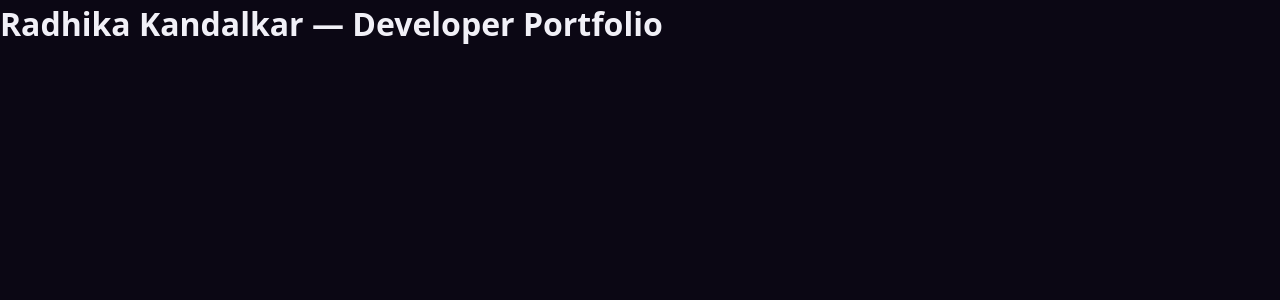
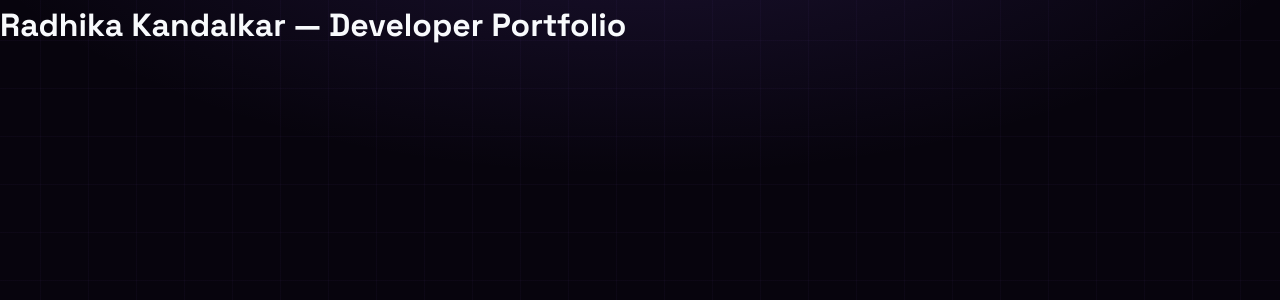
Before and after one commit to radhika817/radhika-portfolio, a React (Vite) app: page / in a window 1280 px wide. Shown: the top 300 px of the page. Built offline with nearby package versions, Linux system fonts and the light colour scheme.

Commit message:
style: add violet after dark design tokens and base styles

```diff
--- a/index.html
+++ b/index.html
@@ -5,6 +5,14 @@
     <link rel="icon" type="image/svg+xml" href="/vite.svg" />
     <meta name="viewport" content="width=device-width, initial-scale=1.0" />
     <title>Radhika Kandalkar — Developer Portfolio</title>
+
+    <!-- Google Fonts: Space Grotesk & JetBrains Mono -->
+    <link rel="preconnect" href="https://fonts.googleapis.com" />
+    <link rel="preconnect" href="https://fonts.gstatic.com" crossorigin />
+    <link
+      href="https://fonts.googleapis.com/css2?family=JetBrains+Mono:wght@300;400;500;600;700&family=Space+Grotesk:wght@300;400;500;600;700&display=swap"
+      rel="stylesheet"
+    />
   </head>
   <body>
     <div id="root"></div>
--- a/src/index.css
+++ b/src/index.css
@@ -1,19 +1,168 @@
 :root {
-  font-family: system-ui, -apple-system, BlinkMacSystemFont, 'Segoe UI', Roboto, Oxygen, Ubuntu, Cantarell, sans-serif;
-  line-height: 1.5;
-  font-weight: 400;
-  color-scheme: dark;
+  /* Color Palette — Violet After Dark */
+  --bg-primary: #07040d;
+  --bg-secondary: #0d0718;
+  --bg-tertiary: #130b24;
+  --bg-surface: #180d2f;
+  --bg-card: rgba(19, 11, 36, 0.7);
+  --bg-card-hover: rgba(29, 17, 54, 0.85);
+  --bg-glass: rgba(14, 8, 26, 0.7);
+  --bg-elevated: rgba(26, 16, 49, 0.95);
+
+  /* Accents */
+  --color-violet: #8b5cf6;
+  --color-violet-light: #a78bfa;
+  --color-violet-dark: #6d28d9;
+  --color-lavender: #c4b5fd;
+  --color-lavender-light: #ddd6fe;
+  --color-lavender-soft: #ede9fe;
+  --color-accent-purple: #7c3aed;
+  --color-accent-pink: #d946ef;
+  --color-accent-cyan: #38bdf8;
+  --color-emerald: #10b981;
+
+  /* Typography Colors */
+  --text-primary: #f8fafc;
+  --text-secondary: #cbd5e1;
+  --text-muted: #8b85a3;
+  --text-faint: #575170;
+  --text-violet: #c4b5fd;
+  --text-gradient: linear-gradient(135deg, #ffffff 0%, #c4b5fd 50%, #8b5cf6 100%);
+
+  /* Border Tokens */
+  --border-subtle: rgba(139, 92, 246, 0.16);
+  --border-medium: rgba(139, 92, 246, 0.32);
+  --border-glow: rgba(167, 139, 250, 0.55);
+  --border-glass: rgba(255, 255, 255, 0.08);
+
+  /* Glows & Shadows */
+  --glow-sm: 0 0 16px rgba(139, 92, 246, 0.25);
+  --glow-md: 0 0 32px rgba(139, 92, 246, 0.38);
+  --glow-lg: 0 0 64px rgba(139, 92, 246, 0.48);
+  --glow-card: 0 8px 32px rgba(0, 0, 0, 0.4), 0 0 0 1px rgba(139, 92, 246, 0.15);
+  --glow-card-hover: 0 16px 48px rgba(139, 92, 246, 0.25), 0 0 0 1px rgba(167, 139, 250, 0.45);
+
+  /* Radii */
+  --radius-xs: 4px;
+  --radius-sm: 8px;
+  --radius-md: 14px;
+  --radius-lg: 20px;
+  --radius-xl: 28px;
+  --radius-full: 9999px;
+
+  /* Spacing */
+  --space-2xs: 0.25rem;
+  --space-xs: 0.5rem;
+  --space-sm: 0.75rem;
+  --space-md: 1rem;
+  --space-lg: 1.5rem;
+  --space-xl: 2rem;
+  --space-2xl: 3.5rem;
+  --space-3xl: 5rem;
+
+  /* Fonts */
+  --font-display: 'Space Grotesk', -apple-system, BlinkMacSystemFont, 'Segoe UI', sans-serif;
+  --font-sans: 'Space Grotesk', -apple-system, BlinkMacSystemFont, 'Segoe UI', sans-serif;
+  --font-mono: 'JetBrains Mono', ui-monospace, SFMono-Regular, Menlo, Monaco, Consolas, monospace;
+
+  /* Transitions */
+  --ease-spring: cubic-bezier(0.16, 1, 0.3, 1);
+  --transition-fast: 150ms var(--ease-spring);
+  --transition-normal: 250ms var(--ease-spring);
+  --transition-slow: 400ms var(--ease-spring);
 }
 
-* {
+/* Base Reset */
+*,
+*::before,
+*::after {
   box-sizing: border-box;
   margin: 0;
   padding: 0;
 }
 
+html {
+  font-size: 16px;
+  line-height: 1.6;
+  scroll-behavior: smooth;
+  -webkit-font-smoothing: antialiased;
+  -moz-osx-font-smoothing: grayscale;
+  background-color: var(--bg-primary);
+  color: var(--text-primary);
+}
+
 body {
-  margin: 0;
   min-height: 100vh;
-  background-color: #0b0714;
-  color: #f1f0f7;
+  font-family: var(--font-sans);
+  background-color: var(--bg-primary);
+  color: var(--text-primary);
+  overflow-x: hidden;
+  position: relative;
+
+  /* Subtle futuristic grid overlay */
+  background-image:
+    radial-gradient(ellipse 80% 60% at 50% -20%, rgba(139, 92, 246, 0.18), transparent 70%),
+    linear-gradient(to right, rgba(139, 92, 246, 0.04) 1px, transparent 1px),
+    linear-gradient(to bottom, rgba(139, 92, 246, 0.04) 1px, transparent 1px);
+  background-size: 100% 100%, 48px 48px, 48px 48px;
+  background-position: center top, center center, center center;
+  background-attachment: fixed;
 }
+
+/* Selection */
+::selection {
+  background: rgba(139, 92, 246, 0.45);
+  color: #ffffff;
+}
+
+/* Scrollbar */
+::-webkit-scrollbar {
+  width: 8px;
+  height: 8px;
+}
+
+::-webkit-scrollbar-track {
+  background: var(--bg-primary);
+}
+
+::-webkit-scrollbar-thumb {
+  background: #251644;
+  border-radius: var(--radius-full);
+  border: 2px solid var(--bg-primary);
+}
+
+::-webkit-scrollbar-thumb:hover {
+  background: var(--color-violet-dark);
+}
+
+/* Focus States */
+:focus-visible {
+  outline: 2px solid var(--color-violet-light);
+  outline-offset: 3px;
+}
+
+/* Link and Button resets */
+a {
+  color: inherit;
+  text-decoration: none;
+}
+
+button {
+  font-family: inherit;
+  border: none;
+  background: none;
+  cursor: pointer;
+  color: inherit;
+}
+
+/* Reduced motion accessibility */
+@media (prefers-reduced-motion: reduce) {
+  *,
+  *::before,
+  *::after {
+    animation-duration: 0.01ms !important;
+    animation-iteration-count: 1 !important;
+    transition-duration: 0.01ms !important;
+    scroll-behavior: auto !important;
+  }
+}
```
